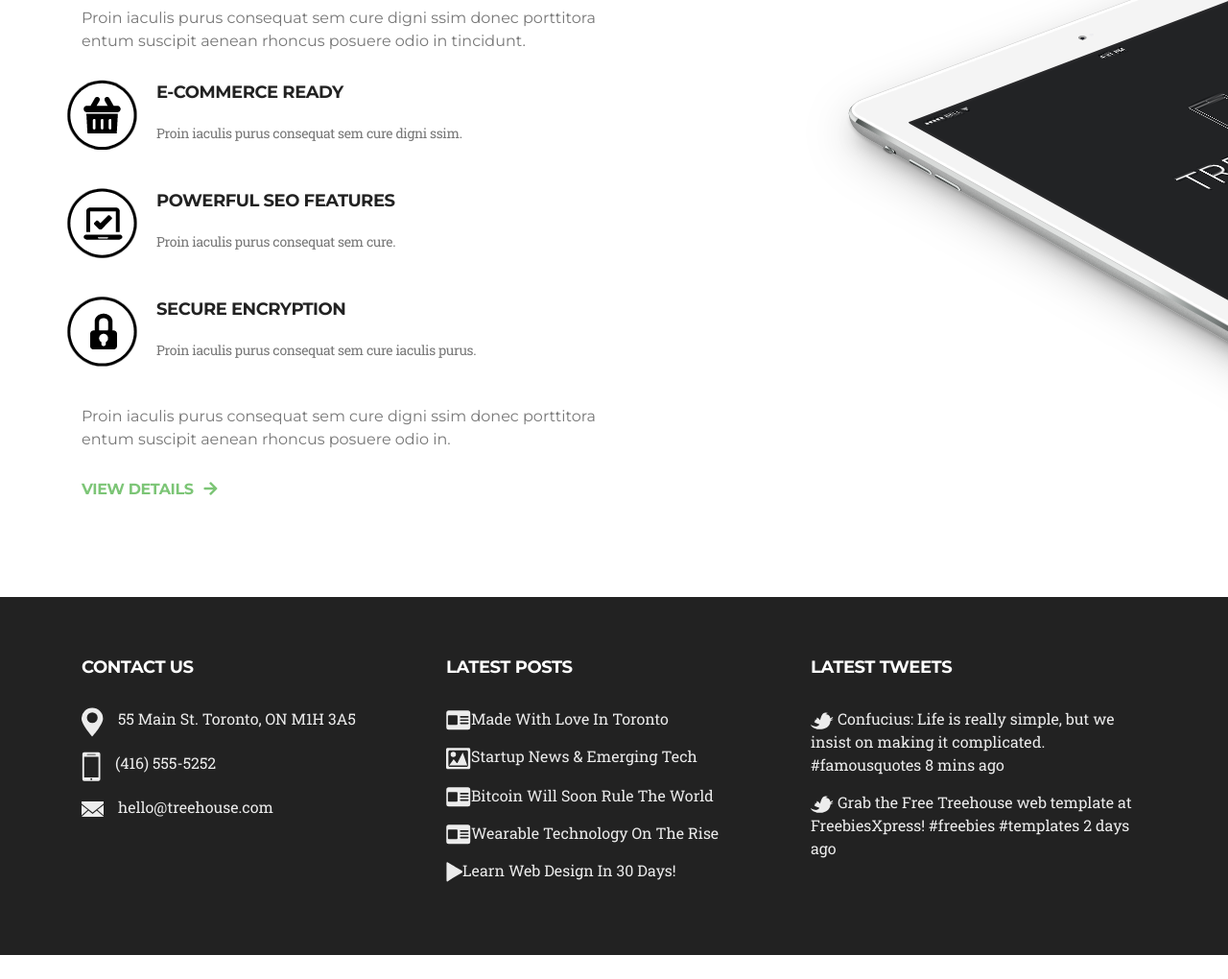
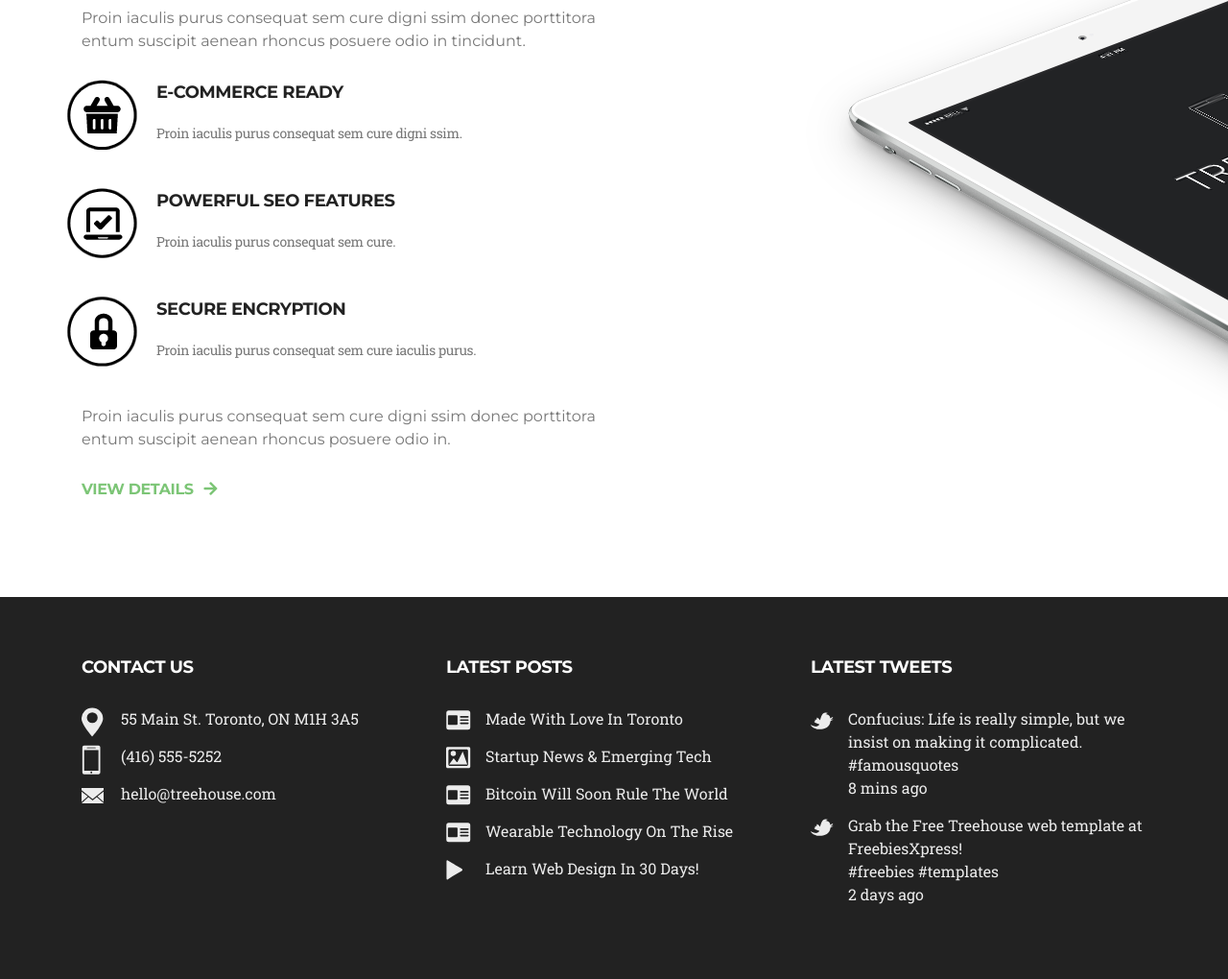
Before and after one commit to coatceatl/treehouse, a website built with webpack: page index.html in a window 1280 px wide. Shown: the part 2208-3228 px from the top of the page at 96% size. Before the commit the page ends 3203 px from the top, so only its background shows below. Built offline with nearby package versions, Linux system fonts and the light colour scheme.

Commit message:
changed grid and css for twit

```diff
--- a/index.html
+++ b/index.html
@@ -238,28 +238,43 @@
             <div class='contact-header'>Latest Posts</div>
             <ul class='contact-list'>
               <li class='contact-item'>
-                <a href='#'>
-                  <img src='src/img/icon-news.svg' alt=''>Made With Love In Toronto
+                <a href='#' class='d-flex'>
+                  <div class='contact-icon'>
+                    <img src='src/img/icon-news.svg' alt=''>
+                  </div>
+                  <div class='contact-text'>Made With Love In Toronto</div>
                 </a>
               </li>
               <li class='contact-item'>
-                <a href='#'>
-                  <img src='src/img/icon-photo.svg' alt=''>Startup News & Emerging Tech
+                <a href='#' class='d-flex'>
+                  <div class='contact-icon'>
+                    <img src='src/img/icon-photo.svg' alt=''>
+                  </div>
+                  <div class='contact-text'>Startup News & Emerging Tech</div>
                 </a>
               </li>
               <li class='contact-item'>
-                <a href='#'>
-                  <img src='src/img/icon-news.svg' alt=''>Bitcoin Will Soon Rule The World
+                <a href='#' class='d-flex'>
+                  <div class='contact-icon'>
+                    <img src='src/img/icon-news.svg' alt=''>
+                  </div>
+                  <div class='contact-text'>Bitcoin Will Soon Rule The World</div>
                 </a>
               </li>
               <li class='contact-item'>
-                <a href='#'>
-                  <img src='src/img/icon-news.svg' alt=''>Wearable Technology On The Rise
+                <a href='#' class='d-flex'>
+                  <div class='contact-icon'>
+                    <img src='src/img/icon-news.svg' alt=''>
+                  </div>
+                  <div class='contact-text'>Wearable Technology On The Rise</div>
                 </a>
               </li>
               <li class='contact-item'>
-                <a href='#'>
-                  <img src='src/img/icon-media.svg' alt=''>Learn Web Design In 30 Days!
+                <a href='#' class='d-flex'>
+                  <div class='contact-icon'>
+                    <img src='src/img/icon-media.svg' alt=''>
+                  </div>
+                  <div class='contact-text'>Learn Web Design In 30 Days!</div>
                 </a>
               </li>
             </ul>
@@ -267,22 +282,31 @@
           <div class='col-12 col-sm-6 col-md-4'>
             <div class='contact-header'>Latest Tweets</div>
             <ul class='contact-list'>
-              <li class='contact-item'>
-                <a href='#'>
+              <li class='contact-item d-flex'>
+                <div class='contact-icon'>
                   <img src='src/img/icon-twitter.svg' alt=''>
-                  Confucius: Life is really simple, but we insist on making it complicated.
-                  <a href='#' class='twitter-link'>#famousquotes</a>
+                </div>
+                <div class='contact-text d-flex flex-column'>
+                  <p class='twit'>Confucius: Life is really simple, but we insist on making it
+                  complicated.</p>
+                  <div>
+                    <a href='#' class='twitter-link'>#famousquotes</a>
+                  </div>
                   <time datetime='2018-07-20T19:00'> 8 mins ago</time>
-                </a>
+                </div>
               </li>
-              <li class='contact-item'>
-                <a href='#'>
+              <li class='contact-item d-flex'>
+                <div class='contact-icon'>
                   <img src='src/img/icon-twitter.svg' alt=''>
-                  Grab the Free Treehouse web template at FreebiesXpress!
-                  <a href='#' class='twitter-link'>#freebies</a>
-                  <a href='#' class='twitter-link'>#templates</a>
+                </div>
+                <div class='contact-text d-flex flex-column'>
+                  <p class='twit'>Grab the Free Treehouse web template at FreebiesXpress!</p>
+                  <div>
+                    <a href='#' class='twitter-link'>#freebies</a>
+                    <a href='#' class='twitter-link'>#templates</a>
+                  </div>
                   <time datetime='2018-07-18T11:00'> 2 days ago</time>
-                </a>
+                </div>
               </li>
             </ul>
           </div>
--- a/src/scss/_contact.scss
+++ b/src/scss/_contact.scss
@@ -29,15 +29,11 @@
       color: $nav-link-hover;
     }
   }
-/*
-  img {
-    margin-right: 15px;
-    margin-bottom: 15px;
-  }
-  */
 }
 .contact-icon {
   margin-right: 15px;
+  width: 26px;
+  height: 21px;
 }
 a .twitter-link {
   &:hover {
@@ -45,3 +41,6 @@
     color: #ececec;
   }
 }
+.twit {
+  margin-bottom: 0;
+}
```
Also changed, not shown: dist/main.css.
